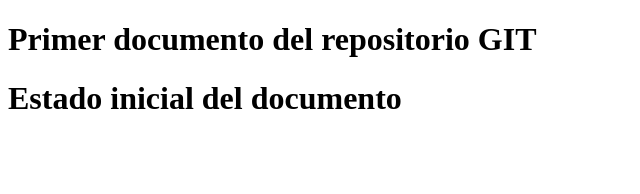
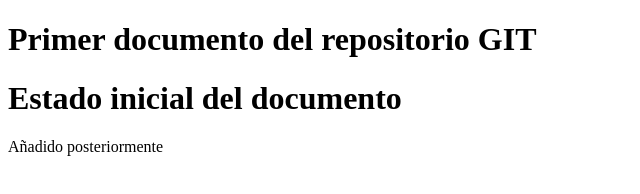
Before and after one commit to fcoschzcr/Git, a plain HTML site: page index.html in a window 1280 px wide. Shown: the whole page, without its empty margins (0-640 px from the left). Drawn offline with Linux system fonts and the light colour scheme.

Commit message:
Actualizado contenido

```diff
--- /dev/null
+++ b/estilo.css
@@ -0,0 +1,3 @@
+body{
+    text-align: center;
+}
--- a/index.html
+++ b/index.html
@@ -9,5 +9,6 @@
 <body>
     <h1>Primer documento del repositorio GIT</h1>
     <h1>Estado inicial del documento</h1>
+    <p>Añadido posteriormente</p>
 </body>
 </html>
```
